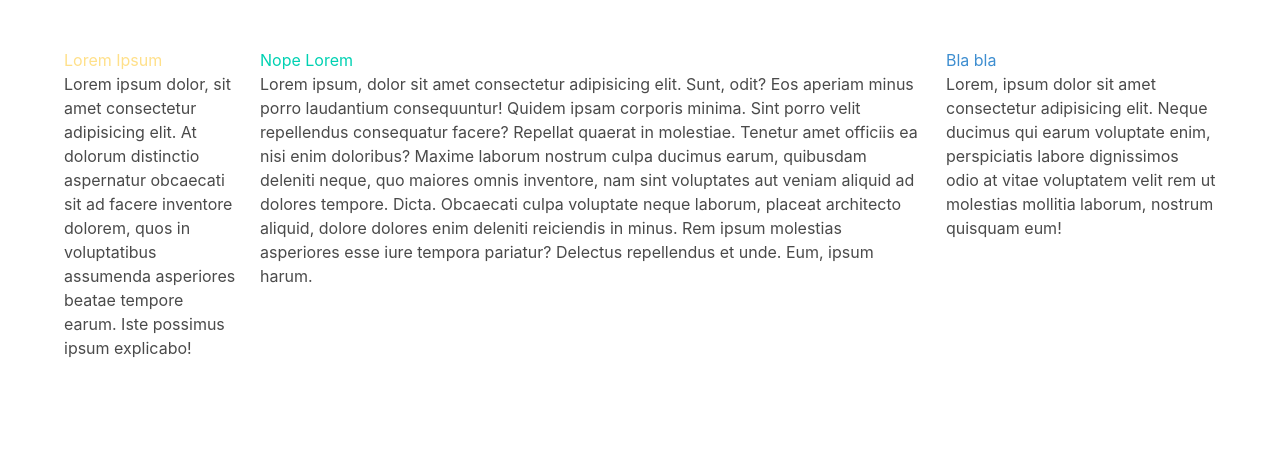
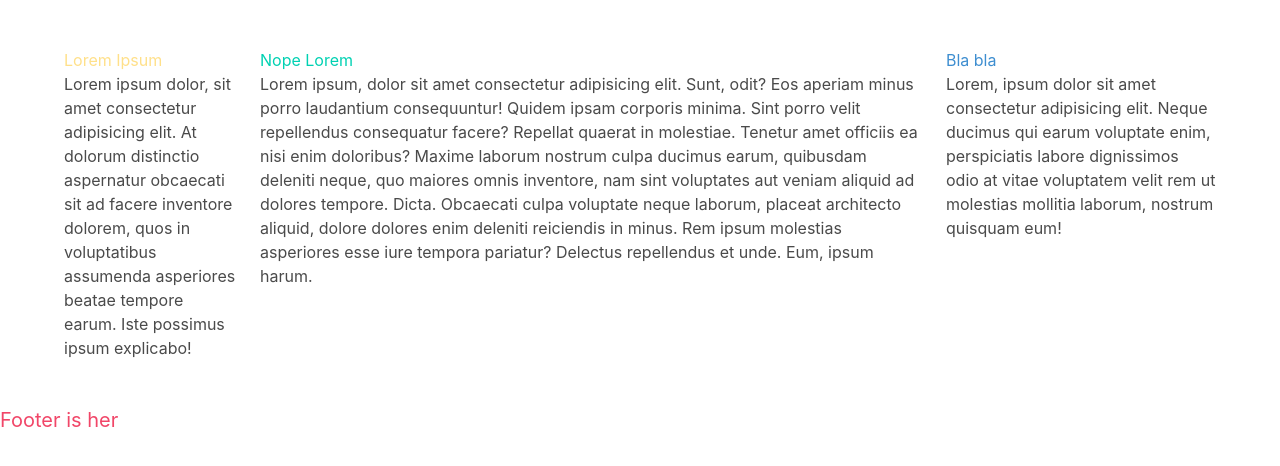
Before and after one commit to hailea/git-in-twenty-minutes, a plain HTML site: page index.html in a window 1280 px wide. Drawn offline with nearby package versions, Linux system fonts and the light colour scheme.

Commit message:
Footer is added[C

```diff
--- a/index.html
+++ b/index.html
@@ -28,5 +28,8 @@
             </div>
         </div>
     </section>
+    <footer>
+        <h4 class="subtitle has-text-danger">Footer is her</h4>
+    </footer>
 </body>
 </html>
```
